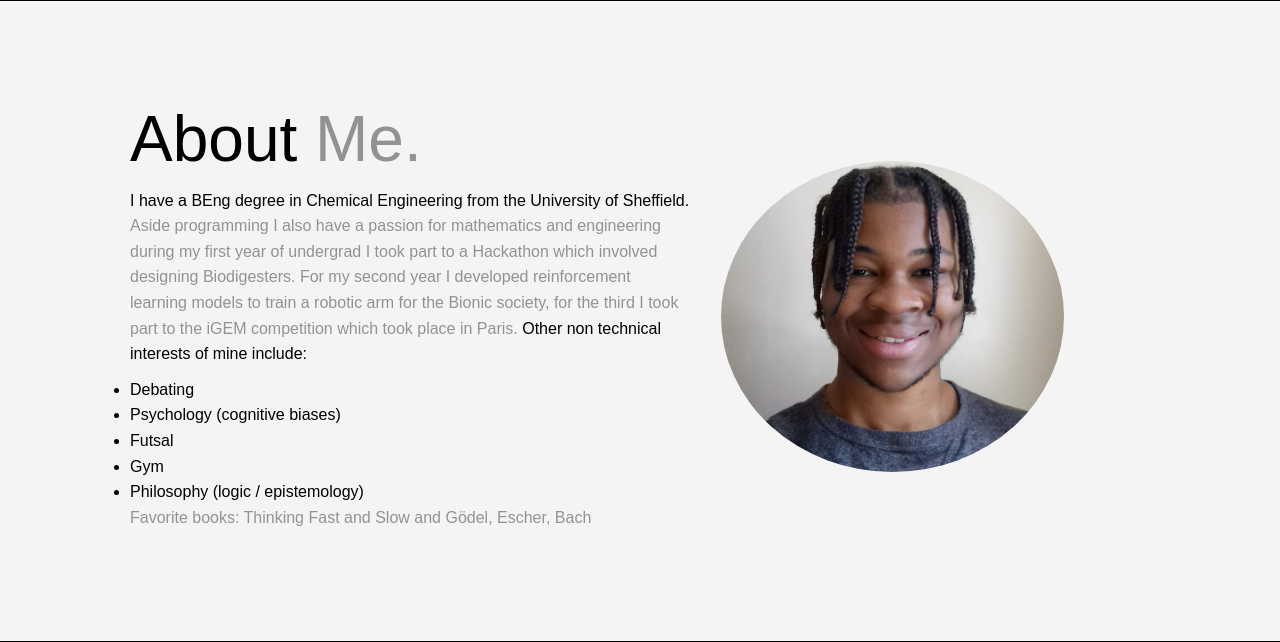
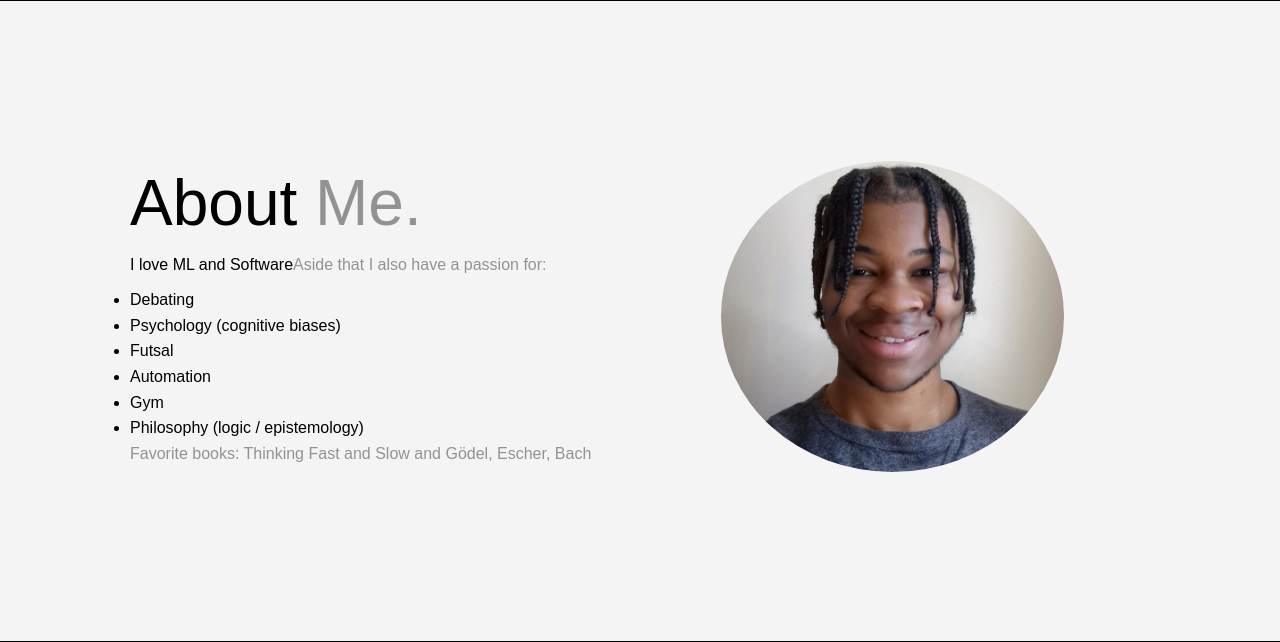
Before and after one commit to kesler20/personal_portfolio, a Flask app: page / in a window 1280 px wide. Shown: the part 4284-4926 px from the top of the page. Run offline with Flask 2, Linux system fonts and the light colour scheme.

Commit message:
Revise About section with new interests
Updated personal description and interests in the About section.

```diff
--- a/templates/index.html
+++ b/templates/index.html
@@ -194,14 +194,12 @@
     <div class="container about-me grid">
         <div class="hero-text">
             <h1 class='xl'>About <a>Me.</a></h1>
-            <p>I have a BEng degree in Chemical Engineering from the University of Sheffield. <a class="desktop-view">Aside programming I also have a passion for mathematics and engineering
-                during my first year of undergrad I took part to a Hackathon which involved designing Biodigesters. For my second year
-                I developed reinforcement learning models to train a robotic arm for the Bionic society, for the third I took part to the iGEM competition which took place in Paris.
-            </a>Other non technical interests of mine include:
+            <p>I love ML and Software<a class="desktop-view">Aside that I also have a passion for:</a>
                 <ul>
                     <li>Debating</li>
                     <li>Psychology (cognitive biases)</li>
                     <li>Futsal</li>
+                    <li>Automation</li>
                     <li>Gym</li>
                     <li>Philosophy (logic / epistemology)</li>
                 </ul>
```
